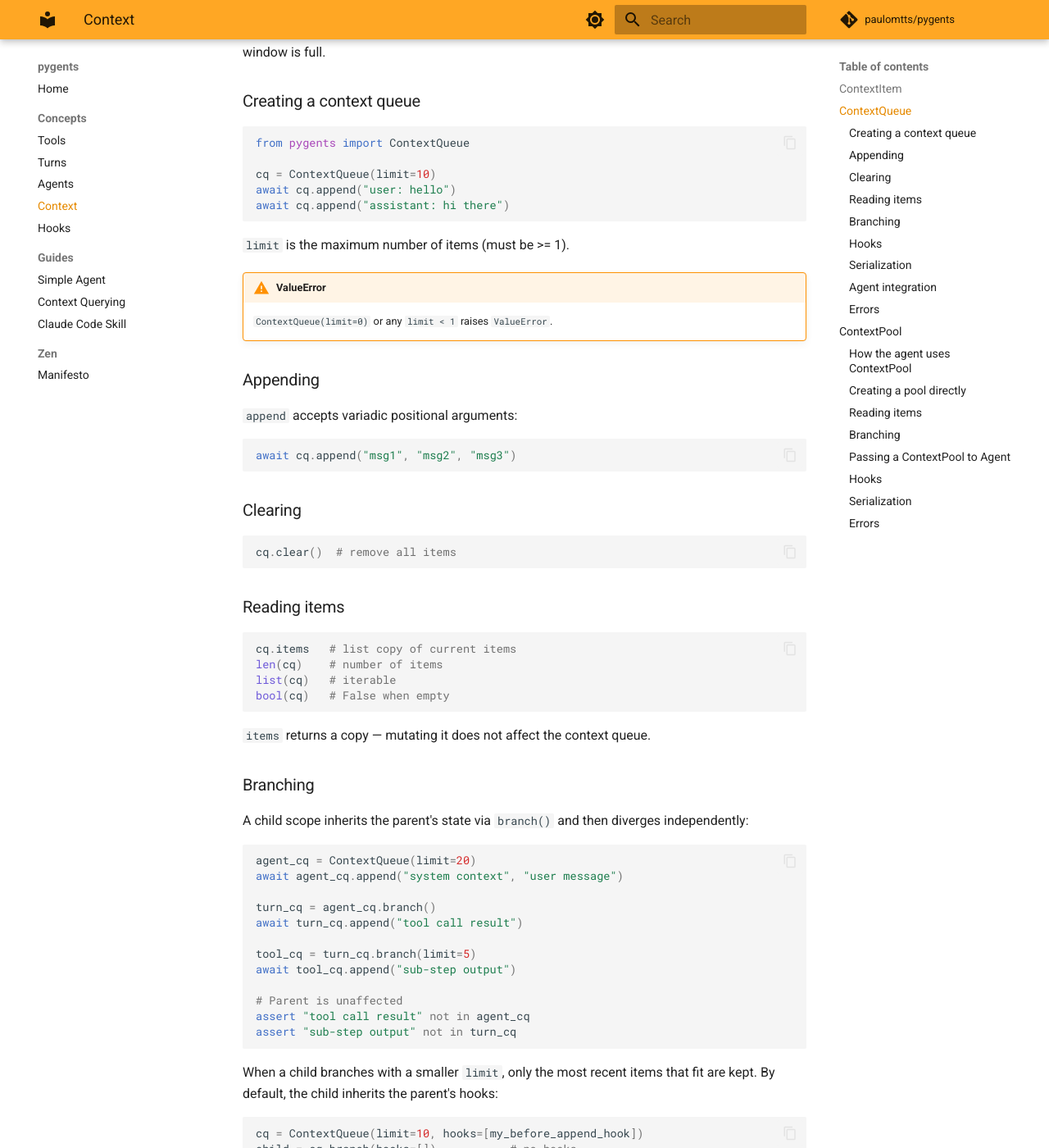
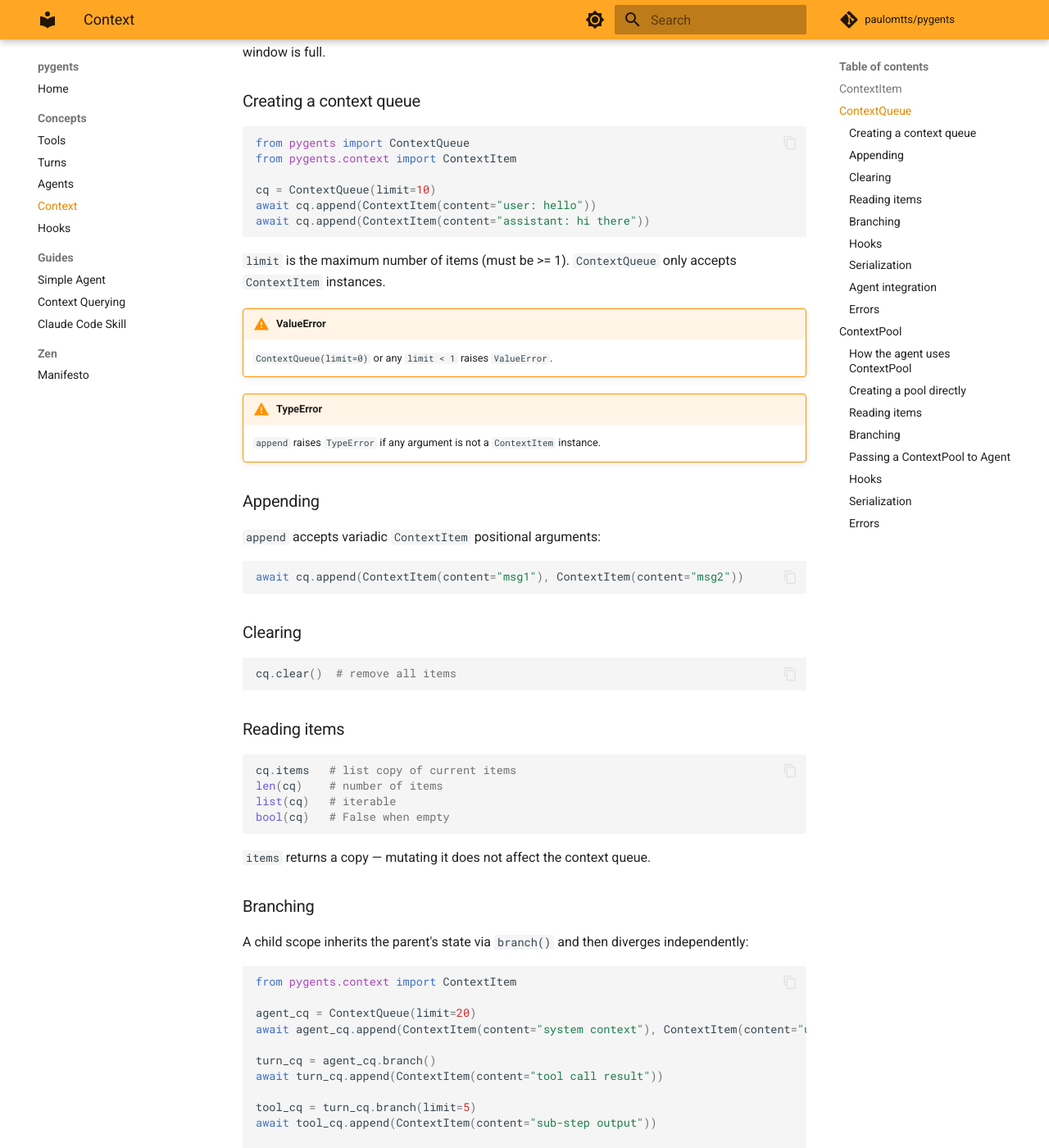
Before and after one commit to paulomtts/pygents, an MkDocs documentation site: the page built from docs/concepts/context.md, in a window 1280 px wide and 1400 px high, scrolled down 1368 px. Shown: the whole window at 82% size. Built offline with MkDocs 1.6.1 and Material for MkDocs 9.7.7, drawn with Linux system fonts in a browser that asks for light colours; comment, search, counter and statistics services are not loaded; some of the changed text lies outside the part shown.

Commit message:
refactor(context-queue): restrict ContextQueue to ContextItem only
Raise TypeError when non-ContextItem values are passed to append().
Simplify to_dict/from_dict, update all examples and tests.

Co-Authored-By: Claude Sonnet 4.6 <noreply@anthropic.com>

````diff
--- a/docs/concepts/context.md
+++ b/docs/concepts/context.md
@@ -46,23 +46,27 @@ A bounded, branchable window of items. Oldest items are evicted automatically wh
 
 ```python
 from pygents import ContextQueue
+from pygents.context import ContextItem
 
 cq = ContextQueue(limit=10)
-await cq.append("user: hello")
-await cq.append("assistant: hi there")
+await cq.append(ContextItem(content="user: hello"))
+await cq.append(ContextItem(content="assistant: hi there"))
 ```
 
-`limit` is the maximum number of items (must be >= 1).
+`limit` is the maximum number of items (must be >= 1). `ContextQueue` only accepts `ContextItem` instances.
 
 !!! warning "ValueError"
     `ContextQueue(limit=0)` or any `limit < 1` raises `ValueError`.
 
+!!! warning "TypeError"
+    `append` raises `TypeError` if any argument is not a `ContextItem` instance.
+
 ### Appending
 
-`append` accepts variadic positional arguments:
+`append` accepts variadic `ContextItem` positional arguments:
 
 ```python
-await cq.append("msg1", "msg2", "msg3")
+await cq.append(ContextItem(content="msg1"), ContextItem(content="msg2"))
 ```
 
 ### Clearing
@@ -87,18 +91,20 @@ bool(cq)   # False when empty
 A child scope inherits the parent's state via `branch()` and then diverges independently:
 
 ```python
+from pygents.context import ContextItem
+
 agent_cq = ContextQueue(limit=20)
-await agent_cq.append("system context", "user message")
+await agent_cq.append(ContextItem(content="system context"), ContextItem(content="user message"))
 
 turn_cq = agent_cq.branch()
-await turn_cq.append("tool call result")
+await turn_cq.append(ContextItem(content="tool call result"))
 
 tool_cq = turn_cq.branch(limit=5)
-await tool_cq.append("sub-step output")
+await tool_cq.append(ContextItem(content="sub-step output"))
 
 # Parent is unaffected
-assert "tool call result" not in agent_cq
-assert "sub-step output" not in turn_cq
+assert ContextItem(content="tool call result") not in agent_cq.items
+assert ContextItem(content="sub-step output") not in turn_cq.items
 ```
 
 When a child branches with a smaller `limit`, only the most recent items that fit are kept. By default, the child inherits the parent's hooks:
@@ -130,7 +136,7 @@ async def log_after(items):
     print(f"New count: {len(items)}")
 
 cq = ContextQueue(limit=20, hooks=[log_before, log_after])
-await cq.append("a", "b", "c")
+await cq.append(ContextItem(content="a"), ContextItem(content="b"), ContextItem(content="c"))
 ```
 
 If no hooks are provided, items are appended directly.
@@ -184,6 +190,7 @@ The `context_queue` is branched alongside `context_pool` when calling `agent.bra
 | Exception | When |
 |-----------|------|
 | `ValueError` | `limit < 1` at construction |
+| `TypeError` | `append` receives a non-`ContextItem` argument |
 | `UnregisteredHookError` | Hook name not found in `HookRegistry` during `from_dict()` |
 
 ---
````
Also changed, not shown: docs/guides/ai-agent.md (+9 -8 lines), docs/guides/claude-code-skill.md (+1 -1 lines), docs/guides/context-pool.md (+4 -4 lines), 3 other files.
